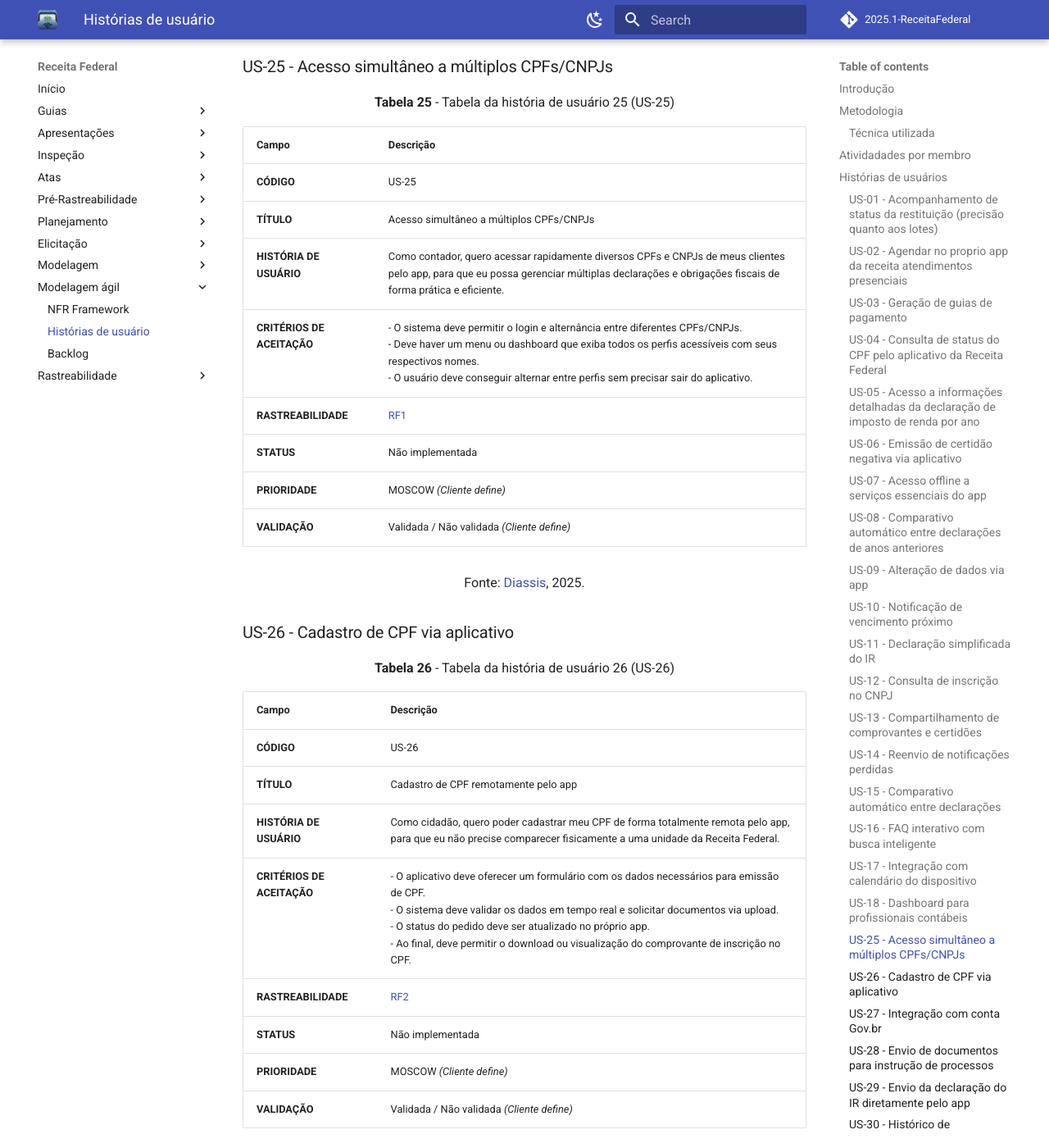
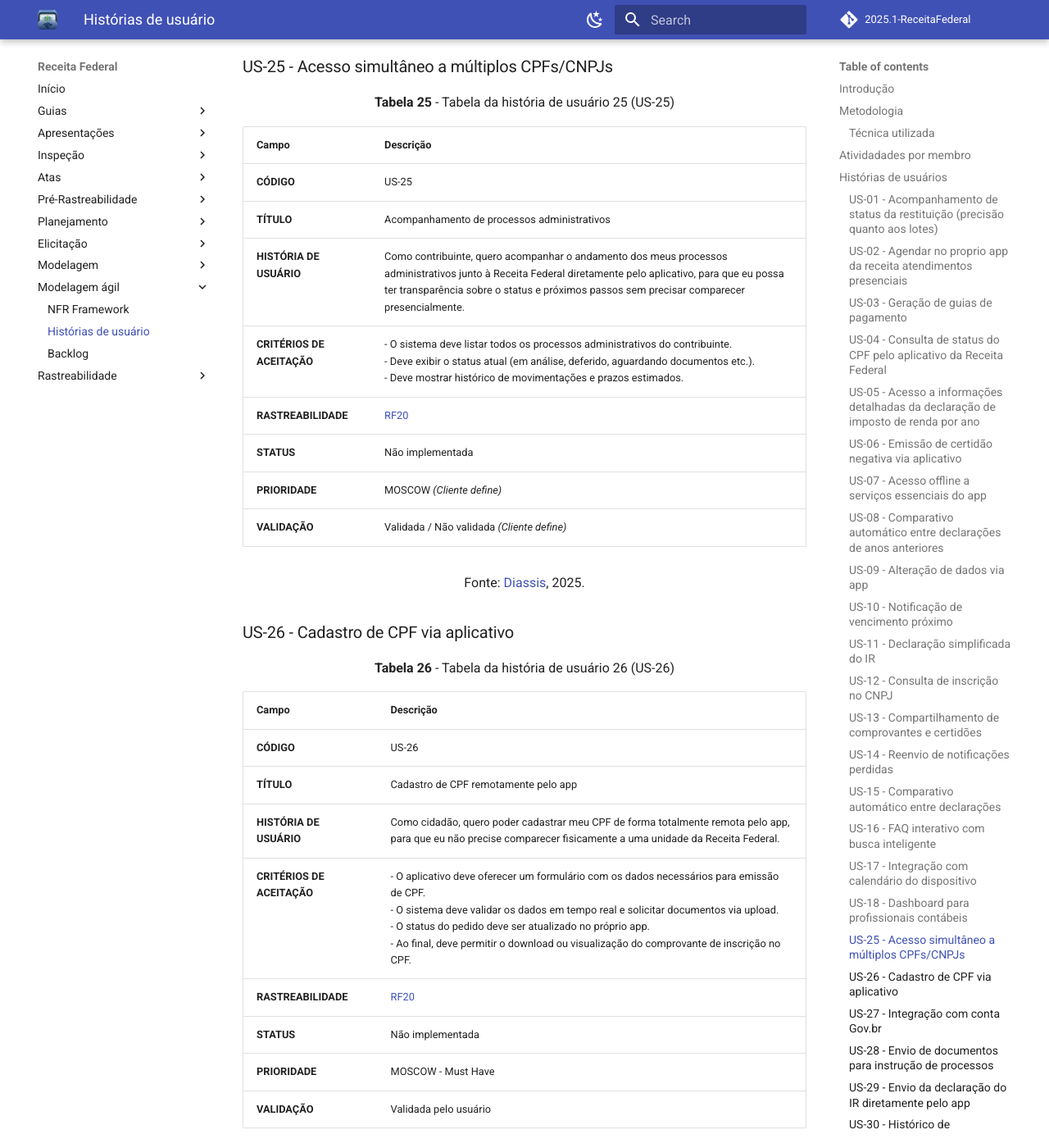
Before and after one commit to Requisitos-de-Software/2025.1-Meu-INSS, an MkDocs documentation site: the page built from docs/modelagem-agil/historias-usuario.md, in a window 1280 px wide and 1400 px high, scrolled down 15485 px. Shown: the whole window at 82% size. Built offline with MkDocs 1.6.1 and Material for MkDocs 9.7.7, drawn with Linux system fonts in a browser that asks for light colours; comment, search, counter and statistics services are not loaded; some of the changed text lies outside the part shown.

Commit message:
Correcoes nas historias de usuario

```diff
--- a/docs/modelagem-agil/historias-usuario.md
+++ b/docs/modelagem-agil/historias-usuario.md
@@ -316,7 +316,7 @@
 | **RASTREABILIDADE**        | [RF25](https://requisitos-de-software.github.io/2025.1-ReceitaFederal/elicitacao/requisitos-elicitados/#tabela-01-requisitos-funcionais)                                                                      |
 | **STATUS**                 | Não implementada                                                          |
 | **PRIORIDADE**             | MOSCOW - Should Have                                                 |
-| **VALIDAÇÃO**              | Validada pelo Usuário
+| **VALIDAÇÃO**              | Validada pelo usuário
 
 <font size="3"><p style="text-align: center">Fonte: [Julia Massuda](https://github.com/JuliaReis18), 2025.</p></font>
 
@@ -333,7 +333,7 @@
 | **RASTREABILIDADE**        | [RF26](https://requisitos-de-software.github.io/2025.1-ReceitaFederal/elicitacao/requisitos-elicitados/#tabela-01-requisitos-funcionais)                                                                      |
 | **STATUS**                 | Não implementada                                                          |
 | **PRIORIDADE**             | MOSCOW - Should Have                                                |
-| **VALIDAÇÃO**              | Validada                               |
+| **VALIDAÇÃO**              | Validada pelo usuário                              |
 
 <font size="3"><p style="text-align: center">Fonte: [Julia Massuda](https://github.com/JuliaReis18), 2025.</p></font>
 
@@ -396,10 +396,10 @@
 | Campo                      | Descrição                                                                                                                                                                                                                                                               |
 | -------------------------- | ----------------------------------------------------------------------------------------------------------------------------------------------------------------------------------------------------------------------------------------------------------------------- |
 | **CÓDIGO**                 | US-25                                                                                                                                                                                                                                                                   |
-| **TÍTULO**                 | Acesso simultâneo a múltiplos CPFs/CNPJs                                                                                                                                                                                                                                |
-| **HISTÓRIA DE USUÁRIO**    | Como contador, quero acessar rapidamente diversos CPFs e CNPJs de meus clientes pelo app, para que eu possa gerenciar múltiplas declarações e obrigações fiscais de forma prática e eficiente.                                                                          |
-| **CRITÉRIOS DE ACEITAÇÃO** | - O sistema deve permitir o login e alternância entre diferentes CPFs/CNPJs.<br>- Deve haver um menu ou dashboard que exiba todos os perfis acessíveis com seus respectivos nomes.<br>- O usuário deve conseguir alternar entre perfis sem precisar sair do aplicativo. |
-| **RASTREABILIDADE**        | [RF1](https://requisitos-de-software.github.io/2025.1-ReceitaFederal/elicitacao/requisitos-elicitados/#tabela-01-requisitos-funcionais)                                                                                                                                 |
+| **TÍTULO**                 | Acompanhamento de processos administrativos |
+| **HISTÓRIA DE USUÁRIO**    | Como contribuinte, quero acompanhar o andamento dos meus processos administrativos junto à Receita Federal diretamente pelo aplicativo, para que eu possa ter transparência sobre o status e próximos passos sem precisar comparecer presencialmente.|
+| **CRITÉRIOS DE ACEITAÇÃO** | - O sistema deve listar todos os processos administrativos do contribuinte.<br>- Deve exibir o status atual (em análise, deferido, aguardando documentos etc.).<br>- Deve mostrar histórico de movimentações e prazos estimados. |
+| **RASTREABILIDADE**        | [RF20](https://requisitos-de-software.github.io/2025.1-ReceitaFederal/elicitacao/requisitos-elicitados/#tabela-01-requisitos-funcionais)                                                                                                                                 |
 | **STATUS**                 | Não implementada                                                                                                                                                                                                                                                        |
 | **PRIORIDADE**             | MOSCOW *(Cliente define)*                                                                                                                                                                                                                                               |
 | **VALIDAÇÃO**              | Validada / Não validada *(Cliente define)*                                                                                                                                                                                                                              |
@@ -416,10 +416,10 @@
 | **TÍTULO**                 | Cadastro de CPF remotamente pelo app                                                                                                                                                                                                                                                                                                   |
 | **HISTÓRIA DE USUÁRIO**    | Como cidadão, quero poder cadastrar meu CPF de forma totalmente remota pelo app, para que eu não precise comparecer fisicamente a uma unidade da Receita Federal.                                                                                                                                                                      |
 | **CRITÉRIOS DE ACEITAÇÃO** | - O aplicativo deve oferecer um formulário com os dados necessários para emissão de CPF.<br>- O sistema deve validar os dados em tempo real e solicitar documentos via upload.<br>- O status do pedido deve ser atualizado no próprio app.<br>- Ao final, deve permitir o download ou visualização do comprovante de inscrição no CPF. |
-| **RASTREABILIDADE**        | [RF2](https://requisitos-de-software.github.io/2025.1-ReceitaFederal/elicitacao/requisitos-elicitados/#tabela-01-requisitos-funcionais)                                                                                                                                                                                                |
+| **RASTREABILIDADE**        | [RF20](https://requisitos-de-software.github.io/2025.1-ReceitaFederal/elicitacao/requisitos-elicitados/#tabela-01-requisitos-funcionais)                                                                                                                                                                                                |
 | **STATUS**                 | Não implementada                                                                                                                                                                                                                                                                                                                       |
-| **PRIORIDADE**             | MOSCOW *(Cliente define)*                                                                                                                                                                                                                                                                                                              |
-| **VALIDAÇÃO**              | Validada / Não validada *(Cliente define)*                                                                                                                                                                                                                                                                                             |
+| **PRIORIDADE**             | MOSCOW - Must Have|
+| **VALIDAÇÃO**              | Validada pelo usuário |
 
 <font size="3"><p style="text-align: center">Fonte: [Diassis](https://github.com/Diaxiz), 2025.</p></font>
 
@@ -436,8 +436,8 @@
 | **CRITÉRIOS DE ACEITAÇÃO** | - O app deve oferecer botão de login com Gov.br já na tela inicial.<br>- A autenticação deve ser redirecionada para o ambiente oficial do Gov.br.<br>- Após autenticar, o usuário deve retornar automaticamente ao app com a sessão iniciada. |
 | **RASTREABILIDADE**        | [RF12](https://requisitos-de-software.github.io/2025.1-ReceitaFederal/elicitacao/requisitos-elicitados/#tabela-01-requisitos-funcionais)                                                                                                      |
 | **STATUS**                 | Implementada                                                                                                                                                                                                                                  |
-| **PRIORIDADE**             | MOSCOW *(Cliente define)*                                                                                                                                                                                                                     |
-| **VALIDAÇÃO**              | Validada / Não validada *(Cliente define)*                                                                                                                                                                                                    |
+| **PRIORIDADE**             | MOSCOW - Must Have|
+| **VALIDAÇÃO**              | Validada pelo usuário |
 
 <font size="3"><p style="text-align: center">Fonte: [Diassis](https://github.com/Diaxiz), 2025.</p></font>
 
@@ -454,8 +454,8 @@
 | **CRITÉRIOS DE ACEITAÇÃO** | - O usuário deve poder selecionar o tipo de processo que deseja instruir.<br>- O sistema deve aceitar arquivos PDF, JPG e PNG.<br>- O usuário deve receber uma confirmação do envio e protocolo.<br>- O status do processo deve ser visível pelo app. |
 | **RASTREABILIDADE**        | [RF13](https://requisitos-de-software.github.io/2025.1-ReceitaFederal/elicitacao/requisitos-elicitados/#tabela-01-requisitos-funcionais)                                                                                                              |
 | **STATUS**                 | Implementada                                                                                                                                                                                                                                          |
-| **PRIORIDADE**             | MOSCOW *(Cliente define)*                                                                                                                                                                                                                             |
-| **VALIDAÇÃO**              | Validada / Não validada *(Cliente define)*                                                                                                                                                                                                            |
+| **PRIORIDADE**             | MOSCOW - Must Have |
+| **VALIDAÇÃO**              | Validada pelo usuário |
 
 <font size="3"><p style="text-align: center">Fonte: [Diassis](https://github.com/Diaxiz), 2025.</p></font>
 
@@ -472,8 +472,8 @@
 | **CRITÉRIOS DE ACEITAÇÃO** | - O app deve permitir o preenchimento completo ou importação da declaração.<br>- Deve haver botão de envio oficial da declaração.<br>- O sistema deve emitir um comprovante de entrega ao final.<br>- Caso haja erros, o app deve orientar a correção. |
 | **RASTREABILIDADE**        | [RF15](https://requisitos-de-software.github.io/2025.1-ReceitaFederal/elicitacao/requisitos-elicitados/#tabela-01-requisitos-funcionais)                                                                                                               |
 | **STATUS**                 | Implementada                                                                                                                                                                                                                                           |
-| **PRIORIDADE**             | MOSCOW *(Cliente define)*                                                                                                                                                                                                                              |
-| **VALIDAÇÃO**              | Validada / Não validada *(Cliente define)*                                                                                                                                                                                                             |
+| **PRIORIDADE**             | MOSCOW - Must Have |
+| **VALIDAÇÃO**              | Validada pelo usuário |
 
 <font size="3"><p style="text-align: center">Fonte: [Diassis](https://github.com/Diaxiz), 2025.</p></font>
 
@@ -490,8 +490,8 @@
 | **CRITÉRIOS DE ACEITAÇÃO** | - O sistema deve listar as declarações enviadas por ano.<br>- Deve ser possível baixar o comprovante em PDF.<br>- Declarações com pendências devem ser sinalizadas com alertas.<br>- O sistema deve permitir filtro por ano ou status. |
 | **RASTREABILIDADE**        | [RF16](https://requisitos-de-software.github.io/2025.1-ReceitaFederal/elicitacao/requisitos-elicitados/#tabela-01-requisitos-funcionais)                                                                                               |
 | **STATUS**                 | Implementada                                                                                                                                                                                                                           |
-| **PRIORIDADE**             | MOSCOW *(Cliente define)*                                                                                                                                                                                                              |
-| **VALIDAÇÃO**              | Validada / Não validada *(Cliente define)*                                                                                                                                                                                             |
+| **PRIORIDADE**             | MOSCOW - Must Have                                   |
+| **VALIDAÇÃO**              | Validada pelo usuário |
 
 <font size="3"><p style="text-align: center">Fonte: [Diassis](https://github.com/Diaxiz), 2025.</p></font>
 
```
Also changed, not shown: other parts of docs/modelagem-agil/historias-usuario.md (+1 -0 lines).
